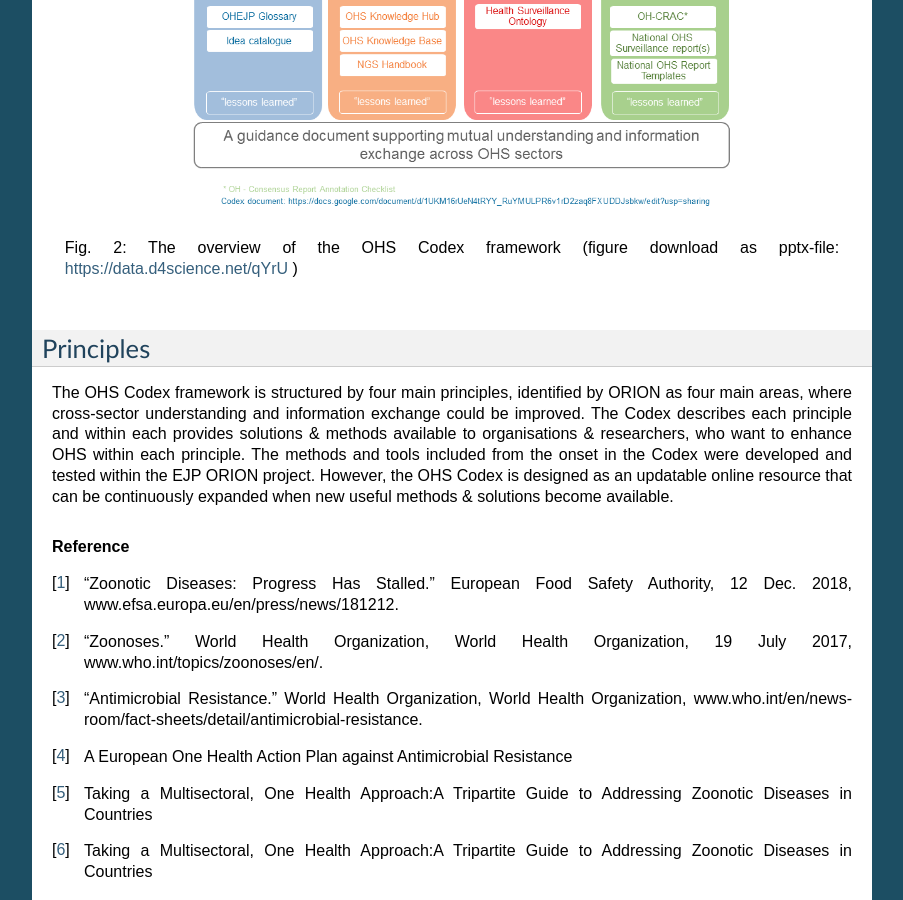
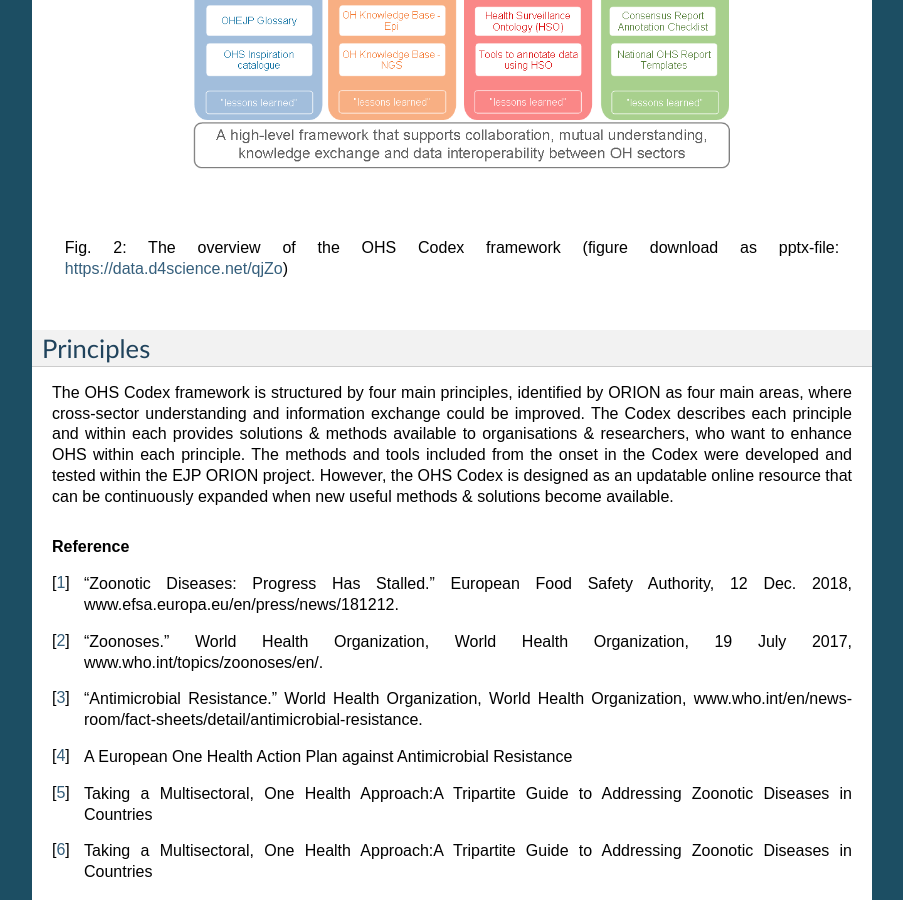
Before and after one commit to EJP-ORION/OH-Surveillance-Codex, a Sphinx documentation site: the page built from docs/1-introduction.rst, in a window 1280 px wide and 900 px high, scrolled down 2331 px. Shown: the whole window, without its empty margins (198-1101 px from the left). Built offline with Sphinx 7.4.7, drawn with Linux system fonts in a browser that asks for light colours.

Commit message:
Update 1-introduction.rst

```diff
--- a/docs/1-introduction.rst
+++ b/docs/1-introduction.rst
@@ -124,7 +124,7 @@ potential to be expanded by more principles in the future in case the
 scope / objective is broadened. In this case the OHS Codex could become
 a comprehensive hub of tools for OHS improvement.
 
-.. figure:: ../assets/img/20191112_OHS-Codex_figure.png
+.. figure:: ../assets/img/20200427_OHS-Codex_figure.png
     :width: 6.27083in
     :align: center
     :height:  4.69444in
@@ -132,7 +132,7 @@ a comprehensive hub of tools for OHS improvement.
     :figclass: align-center
 
     Fig. 2: The overview of the OHS Codex framework (figure download as
-    pptx-file: https://data.d4science.net/qYrU )
+    pptx-file: https://data.d4science.net/qjZo)
 
 
 
```
